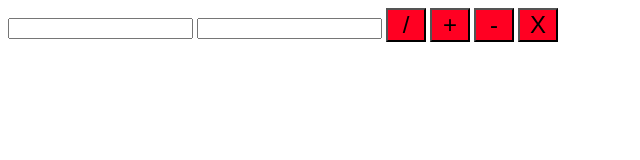
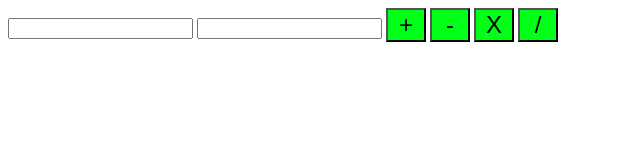
Before and after one commit to Ariacoding/javascript01, a plain HTML site: page index.html in a window 1280 px wide. Shown: the whole page, without its empty margins (0-640 px from the left). Drawn offline with Linux system fonts and the light colour scheme.

Commit message:
Change Button Colours and order

```diff
--- a/index.css
+++ b/index.css
@@ -1,5 +1,5 @@
 .button{
     font-size:24px;
     width:40px;
-    background-color: rgb(255, 0, 34);
+    background-color: rgb(2, 255, 23);
 }
--- a/index.html
+++ b/index.html
@@ -11,18 +11,17 @@
     <div>
         <input id="number1" type="number" />
         <input id="number2" type="number" />
-        <button class="button" onclick="handleClickDivide()">
-            /
-        </button>
         <button class="button" onclick="handleClickPlus()">
             +
         </button>
-
         <button class="button" onclick="handleClickMinus()">
             -
         </button>
         <button class="button" onclick="handleClickMultiply()">
             X
+        </button>
+        <button class="button" onclick="handleClickDivide()">
+            /
         </button>
         <div id="result"></div>
     </div>
```
